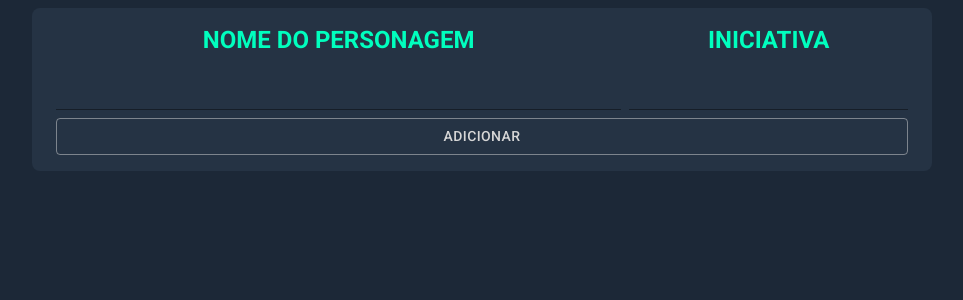
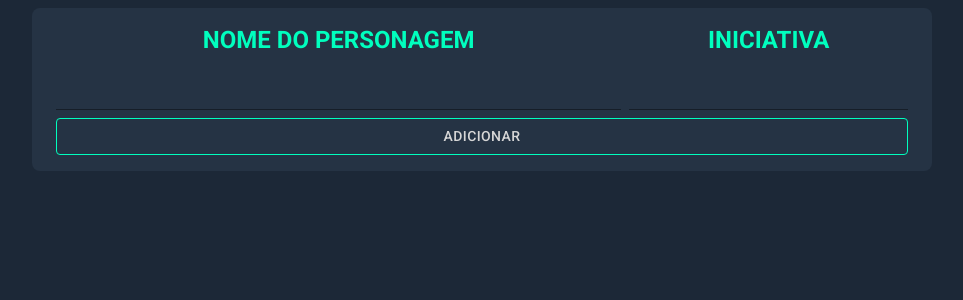
Before and after one commit to Chiocheti/initiative-management-front, a React (Vite) app: page / in a window 1280 px wide. Shown: the top 300 px of the page, without its empty margins (158-1121 px from the left). Built offline with nearby package versions, Linux system fonts and the light colour scheme.

Commit message:
chore(button): set border-color

```diff
--- a/src/components/default/Button.jsx
+++ b/src/components/default/Button.jsx
@@ -2,7 +2,13 @@ import MuiButton from '@mui/material/Button';
 
 export default function Button({ text, color, ...rest }) {
   return (
-    <MuiButton sx={{ height: '100%' }} variant="outlined" color={color} fullWidth {...rest}>
+    <MuiButton
+      sx={{ height: '100%', borderColor: 'primary.contrastText' }}
+      variant="outlined"
+      color={color}
+      fullWidth
+      {...rest}
+    >
       {text}
     </MuiButton>
   );
```
